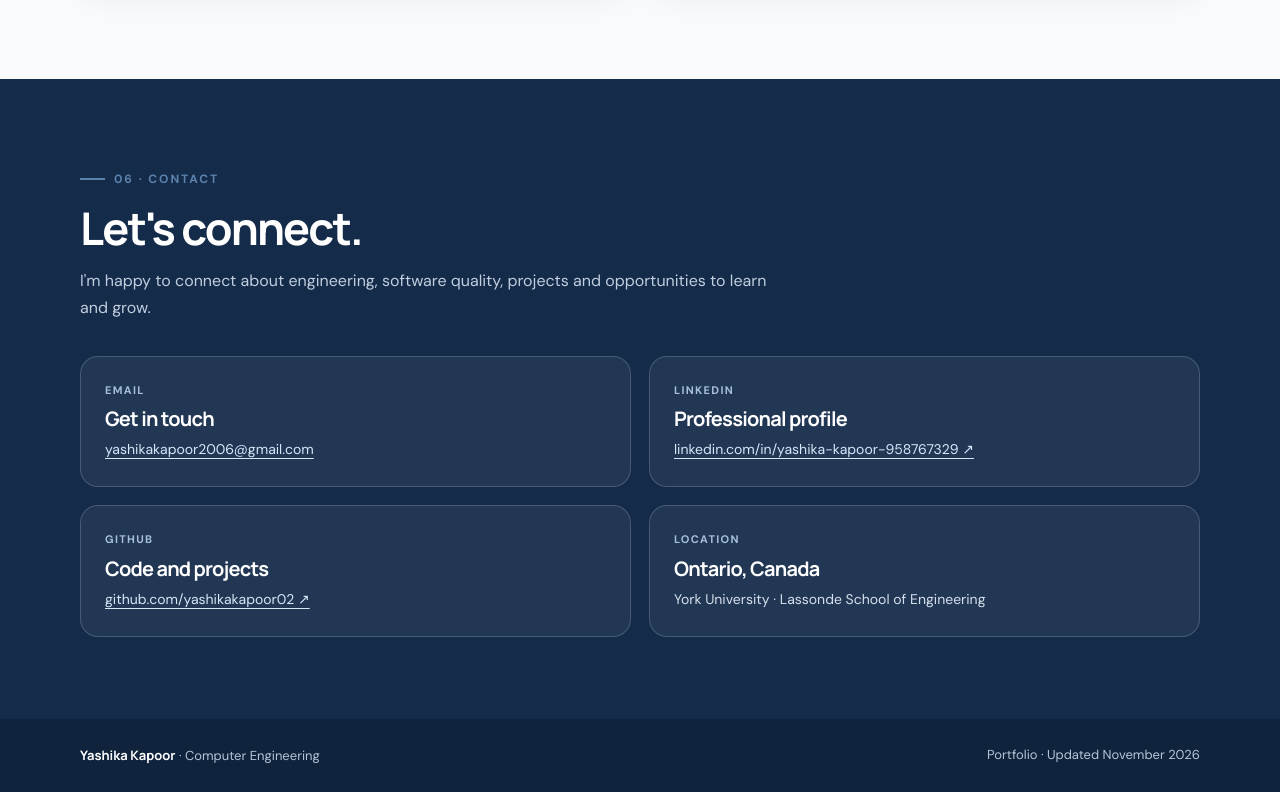
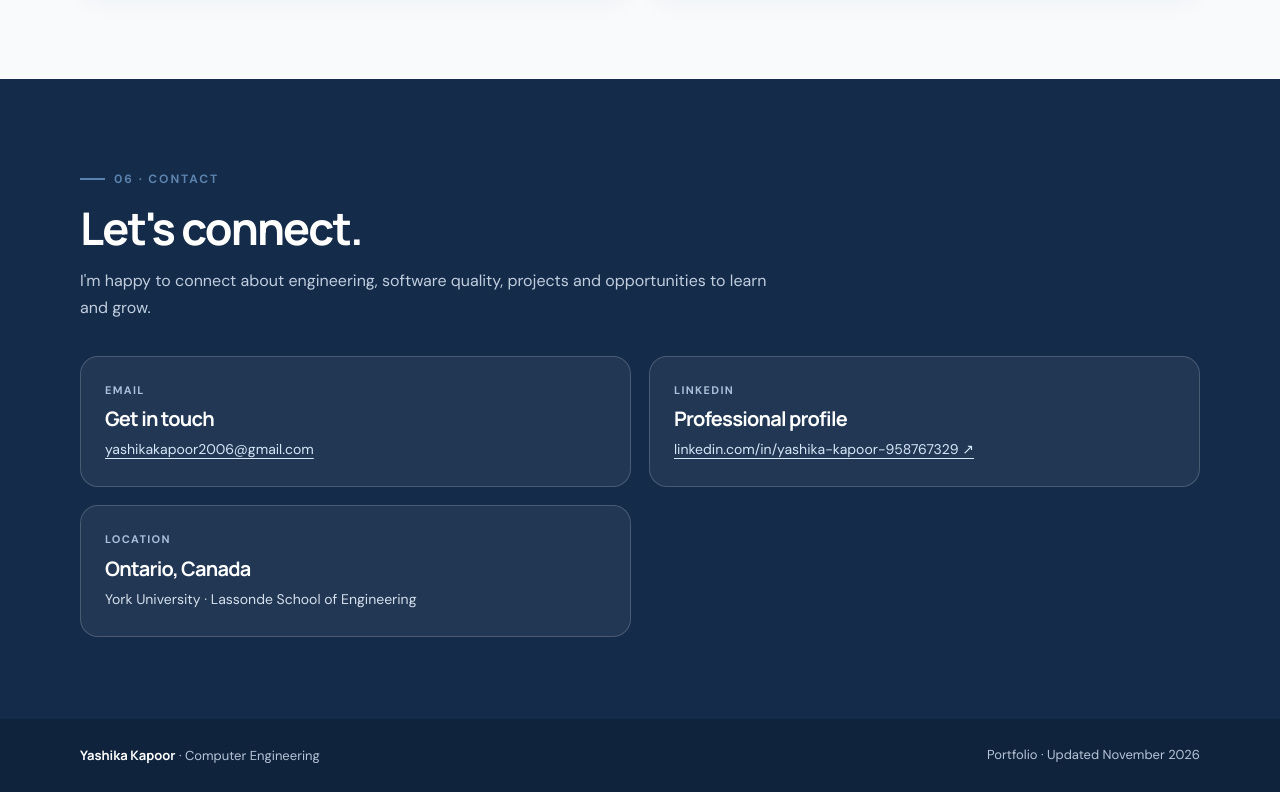
Before and after one commit to yashikakapoor02/Portfolio, a plain HTML site: page index.html in a window 1280 px wide. Shown: the part 5468-6260 px from the top of the page. Drawn offline with Linux system fonts and the light colour scheme.

Commit message:
Remove GitHub link from portfolio

```diff
--- a/index.html
+++ b/index.html
@@ -126,7 +126,7 @@ footer{padding:25px 0;background:#10233d;color:#b6c5d6;font-size:13px}.foot{disp
     <div class="contact-grid">
       <div class="contact-box"><small>Email</small><h3>Get in touch</h3><p><a href="mailto:yashikakapoor2006@gmail.com">yashikakapoor2006@gmail.com</a></p></div>
       <div class="contact-box"><small>LinkedIn</small><h3>Professional profile</h3><p><a href="https://www.linkedin.com/in/yashika-kapoor-958767329/" target="_blank" rel="noopener">linkedin.com/in/yashika-kapoor-958767329 ↗</a></p></div>
-      <div class="contact-box"><small>GitHub</small><h3>Code and projects</h3><p><a href="https://github.com/yashikakapoor02" target="_blank" rel="noopener">github.com/yashikakapoor02 ↗</a></p></div>
+
       <div class="contact-box"><small>Location</small><h3>Ontario, Canada</h3><p>York University · Lassonde School of Engineering</p></div>
     </div>
   </div>
```
